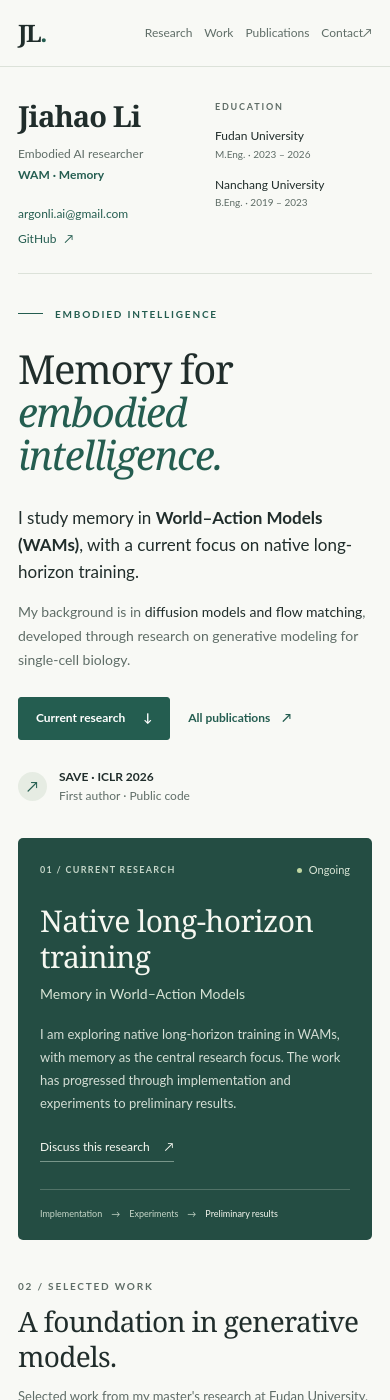
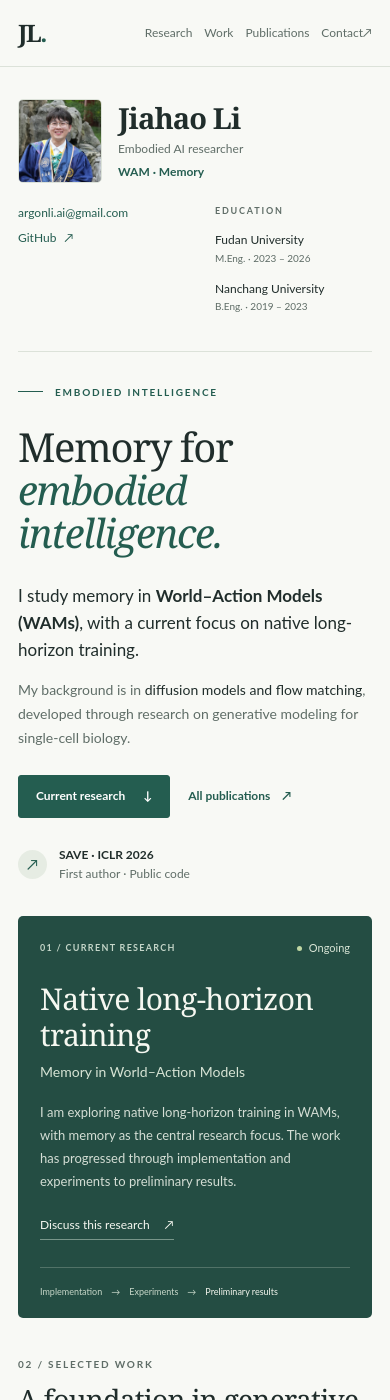
Before and after one commit to l1jiahao/l1jiahao.github.io, a Jekyll site: the page built from index.html, in a window 390 px wide and 1400 px high. Built offline with Jekyll 4.4.1, drawn with Linux system fonts in a browser that asks for light colours; some web fonts are replaced.

Commit message:
Add cropped graduation portrait to academic profile

```diff
--- a/_data/profile.yml
+++ b/_data/profile.yml
@@ -29,9 +29,8 @@ short_bio: >-
     and wireless sensor network deployment.
   </p>
 
-# 没有照片就先关掉；放照片时取消注释并把文件放到 assets/images/photos/
-# portrait_url: /assets/images/photos/portrait.jpg
-# portrait_caption: >-
+portrait_url: /assets/images/photos/jiahao-li-graduation.jpg
+portrait_caption: "Jiahao Li in graduation attire"
 
 # 本科、硕士均为工学学位；本人确认于 2026-11-07。
 education:
--- a/_includes/research_profile.html
+++ b/_includes/research_profile.html
@@ -1,5 +1,6 @@
-<aside class="research-profile" aria-label="Profile and education">
+<aside class="research-profile{% if site.data.profile.portrait_url %} has-portrait{% endif %}" aria-label="Profile and education">
   <div class="identity">
+    {% if site.data.profile.portrait_url %}<img class="profile-portrait" src="{{ site.data.profile.portrait_url | relative_url }}" alt="{{ site.data.profile.portrait_caption | default: site.data.profile.primary_name | escape }}" width="768" height="768" decoding="async">{% endif %}
     <a class="profile-name" href="{{ '/' | relative_url }}">{{ site.data.profile.primary_name }}</a>
     <p class="profile-role">Embodied AI researcher</p>
     <p class="profile-focus">WAM · Memory</p>
--- a/assets/css/research.css
+++ b/assets/css/research.css
@@ -32,6 +32,7 @@ section, article { scroll-margin-top: 24px; }
 .nav-short { display: none; }
 .home-grid { display: grid; grid-template-columns: 220px minmax(0,1fr); gap: 74px; padding-top: 60px; }
 .research-profile { align-self: start; position: sticky; top: 128px; padding-right: 24px; font-size: 14px; }
+.profile-portrait { width: 152px; height: 152px; object-fit: cover; border-radius: 5px; border: 1px solid var(--line); margin-bottom: 22px; }
 .profile-name { display: inline-block; font-family: var(--serif); font-size: 33px; line-height: 1.2; letter-spacing: -.9px; font-weight: 700; color: var(--ink); margin-bottom: 13px; }
 .profile-role { margin-bottom: 1px; color: var(--muted); }
 .profile-focus { color: var(--green); font-weight: 700; margin-bottom: 22px; }
@@ -155,6 +156,12 @@ section, article { scroll-margin-top: 24px; }
   .profile-focus { margin-bottom: 0; font-size: 12px; }
   .profile-links { grid-column: 1; grid-row: 2; margin-bottom: 0; gap: 5px; font-size: 12px; }
   .profile-education { grid-column: 2; grid-row: 1 / 3; border-top: 0; padding-top: 1px; padding-left: 10px; }
+  .has-portrait .identity { grid-column: 1 / -1; display: grid; grid-template-columns: 84px minmax(0,1fr); column-gap: 16px; align-items: center; }
+  .has-portrait .profile-portrait { grid-row: 1 / 4; width: 84px; height: 84px; margin: 0; }
+  .has-portrait .profile-name { grid-column: 2; margin-bottom: 0; }
+  .has-portrait .profile-role, .has-portrait .profile-focus { grid-column: 2; margin: 0; }
+  .has-portrait .profile-links { align-self: start; }
+  .has-portrait .profile-education { grid-row: 2; }
   .profile-education .eyebrow { margin-bottom: 12px; font-size: 9px; }
   .education-item { margin-bottom: 12px; font-size: 10px; }
   .school-name { font-size: 12px; }
@@ -207,3 +214,6 @@ section, article { scroll-margin-top: 24px; }
 @media (prefers-reduced-motion: reduce) {
   html { scroll-behavior: auto; }
 }
+@media (min-width: 761px) and (max-height: 850px) {
+  .research-profile.has-portrait { position: static; }
+}
```
Also changed, not shown: NOTES.md (+2 -1 lines), assets/images/photos/jiahao-li-graduation.jpg (added).
